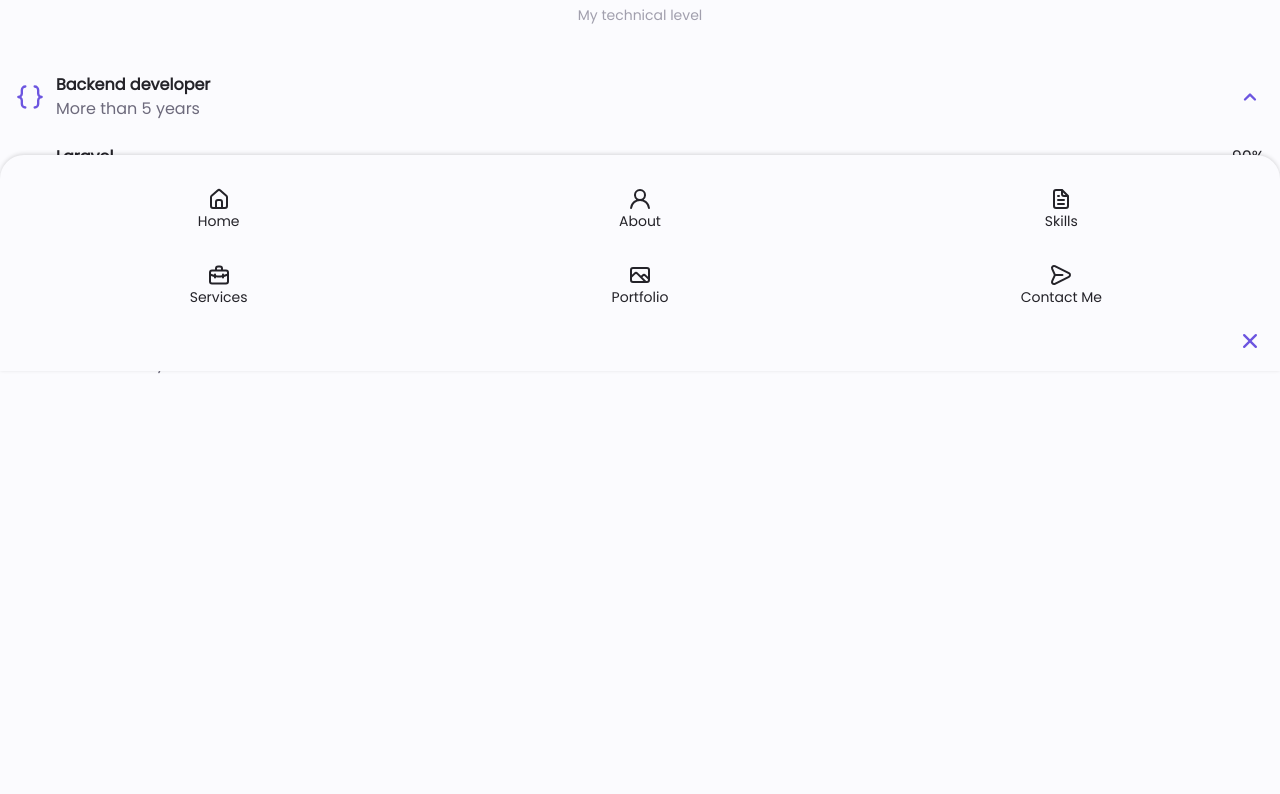
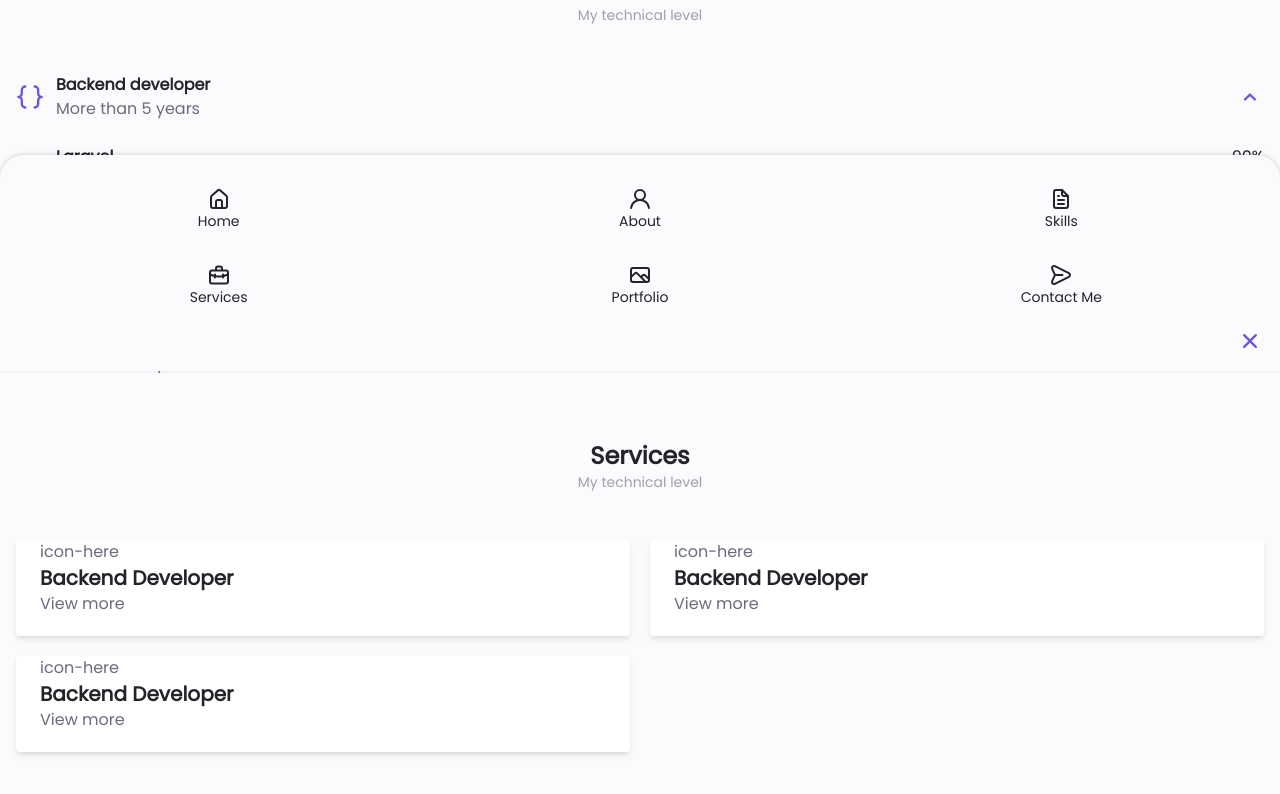
Before and after one commit to pikarin/portfolio, a Nuxt app: page / in a window 1280 px wide. Shown: the part 1229-2023 px from the top of the page. Before the commit the page ends 1669 px from the top, so only its background shows below. Built offline with nearby package versions, Linux system fonts and the light colour scheme.

Commit message:
Add services section layout

```diff
--- a/components/Services.vue
+++ b/components/Services.vue
@@ -1,9 +1,42 @@
 <template>
-  <div></div>
+  <AppSection title="Services" subtitle="My technical level">
+    <AppContainer class="grid grid-cols-2 gap-5 mt-12">
+      <div
+        v-for="service in services"
+        :key="service.title"
+        class="rounded shadow-md bg-white px-6 pb-5"
+      >
+        <span>icon-here</span>
+        <h3 class="text-xl font-bold">Backend Developer</h3>
+        <a href="#" @click.prevent.stop>View more</a>
+      </div>
+    </AppContainer>
+  </AppSection>
 </template>
 
 <script>
 export default {
   name: "Services",
+  data() {
+    return {
+      services: [
+        {
+          icon: "",
+          title: "Backend Developer",
+          link: "#",
+        },
+        {
+          icon: "",
+          title: "Frontend Developer",
+          link: "#",
+        },
+        {
+          icon: "",
+          title: "DevOps",
+          link: "#",
+        },
+      ],
+    };
+  },
 };
 </script>
--- a/pages/index.vue
+++ b/pages/index.vue
@@ -11,7 +11,7 @@
 
       <Qualification />
 
-      <Services />
+      <Services id="services" />
 
       <Portfolio />
 
```
